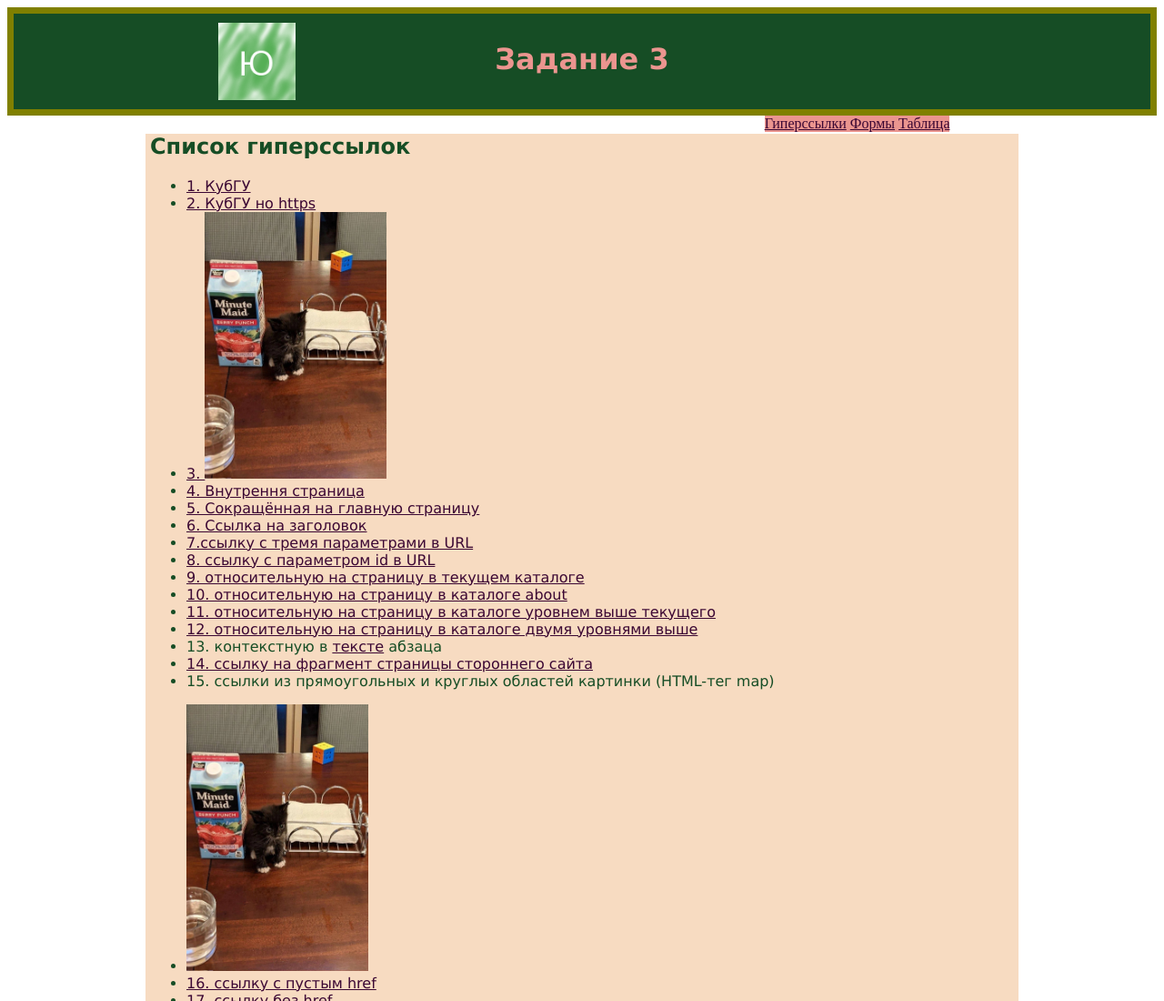
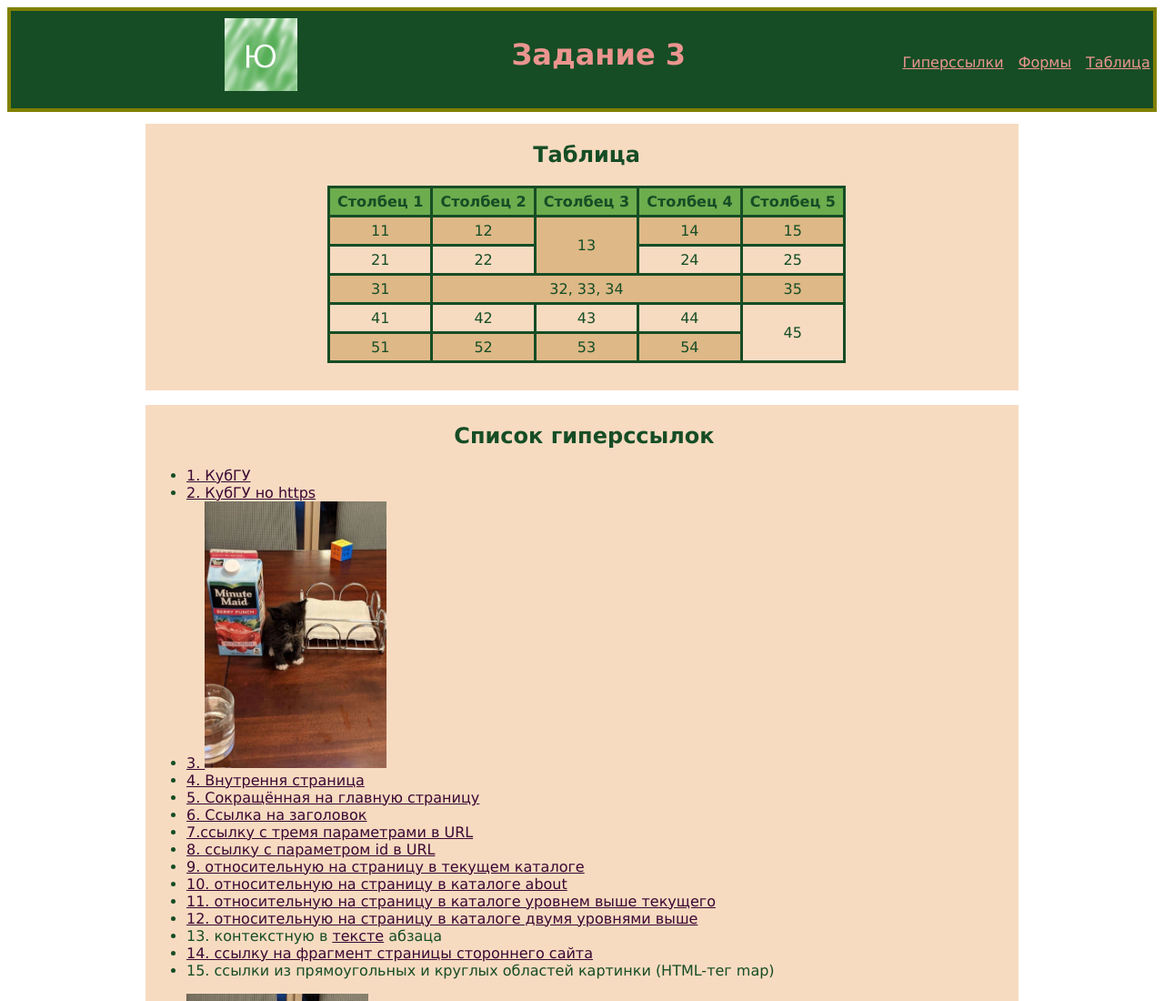
Before and after one commit to sourceofmagic/sourceofmagic.github.io, a plain HTML site: page zadanie3/index3.html in a window 1280 px wide. Shown: the top 1100 px of the page at 91% size. Drawn offline with Linux system fonts and the light colour scheme.

Commit message:
style.css

```diff
--- a/zadanie3/style.css
+++ b/zadanie3/style.css
@@ -1,28 +1,37 @@
+.header {
+	display: flex;
+	flex-direction: column;
+	justify-content: space-evenly;
+	height: 15em;
+	gap: 0.2em;
+}
+
 header {
-	position: relative;
-	text-align: center;
+	display: flex;
+	justify-content: space-evenly;
 	font-family: Verdana, Geneva, Tahoma, sans-serif;
 	color: #eb958f;
 	margin: 0;
 	background-color: #164d25;
-	height: 95px;
-	padding-top: 10px;
-	border: 7px solid olive;
+	height: 6.em;
+	padding-top: 0.5em;
+	padding-bottom: 0.2em;
+	border: 0.3em solid olive;
 }
 
 .main_info {
-	width: 960px;
+	display: flex;
+	flex-direction: column;
+	gap: 1em;
+	width: 100%;
 	margin: 0 auto;
 	font-family: Verdana, Geneva, Tahoma, sans-serif;
 	color: #164d25;
 }
 
 #logo {
-	float: left;
-	width: 85px;
-	height: 85px;
-	position: absolute;
-	left: 18%;
+	width: 5em;
+	height: 5em;
 }
 
 a {
@@ -30,21 +39,31 @@ a {
 }
 
 .referenses {
+	order: 2;
 	background-color: #f7dbc1;
 	padding-bottom: 10px;
 	padding-left: 5px;
 }
 
 nav {
-	float: right;
-	right: 18%;
-	background-color: #eb958f;
+	display: flex;
+	flex-direction: column;
+	align-items: center;
+	gap: 0.5em;
 	position: relative;
-	right: 18%;
-	margin: 0;
+	font-family: Verdana, Geneva, Tahoma, sans-serif;
+	color: #eb958f;
+	background-color: #f7dbc1;
+	height: 5em;
+	padding: 0.2em;
+}
+
+footer{
+	order: 4;
 }
 
 .forma {
+	order: 3;
 	background-color: #f7dbc1;
 	padding-left: 10px;
 }
@@ -56,6 +75,7 @@ table {
 	border: 3px solid #164d25;
 	border-collapse: collapse;
 	text-align: center;
+	font-size: 2vw;
 	background-color: #eb958f;
 }
 
@@ -64,7 +84,7 @@ th, td {
 	padding: 5px;
 }
 
-th{
+th {
 	background-color: #6cad4e;
 }
 
@@ -77,7 +97,55 @@ tr:nth-child(even) td {
 }
 
 .table {
+	order: 1;
 	background-color: #f7dbc1;
 	padding-left: 10px;
 	padding-bottom: 10px;
 }
+
+body{
+	text-align: center;
+}
+
+body li{
+	text-align:initial;
+}
+
+@media screen and (min-width: 800px){
+	.header {
+		flex-direction: row;
+		gap: initial;
+		height: 8em;
+	}
+
+	header {
+		flex: 4;
+		height: 6em;
+		border-right: hidden;
+	}
+	nav {
+		gap: 1em;
+		align-items: center;
+		flex: 1;
+		height: 6em;
+		flex-direction: row;
+		border: 0.3em solid olive;
+		border-left: hidden;
+		background-color: #164d25;
+		padding-top: 0.5em;
+		padding-bottom: 0.2em;
+	}
+
+	.main_info {
+		width: 960px;
+
+	}
+
+	table{
+		font-size: initial;
+	}
+
+	nav a {
+		color: #eb958f;
+	}
+}
```
